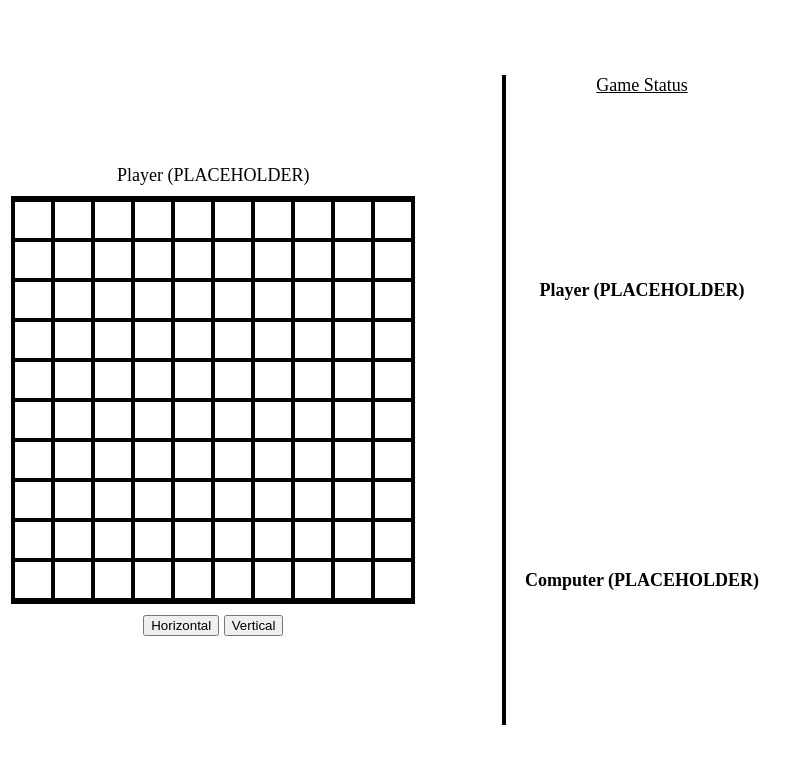
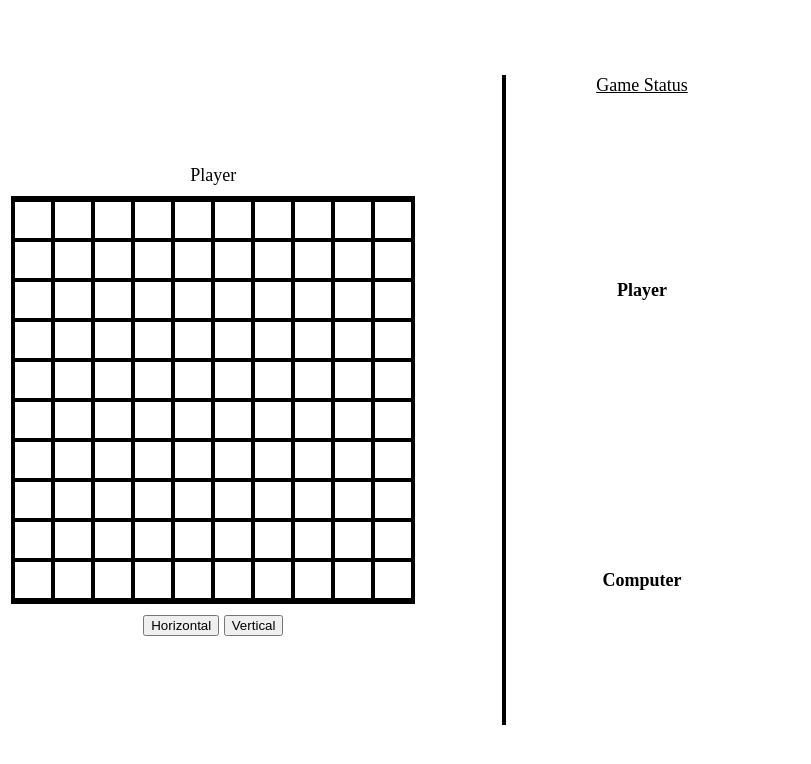
Before and after one commit to benzelcurry/battleship, a website built with webpack: page dist/index.html in a window 1280 px wide. Shown: the whole page, without its empty margins (0-811 px from the left). Built offline with nearby package versions, Linux system fonts and the light colour scheme.

Commit message:
Remove '(PLACEHOLDER') from Player + Computer names

```diff
--- a/dist/index.html
+++ b/dist/index.html
@@ -9,7 +9,7 @@
 </head>
 <body>
     <div class="board-container">
-        <div class="board1-player">Player (PLACEHOLDER)</div>
+        <div class="board1-player">Player</div>
         <div class="gameboard first"></div>
         <div class="button-container">
             <button class="horizontal">Horizontal</button>
@@ -17,14 +17,14 @@
         </div>
     </div>
     <div class="board-container2">
-        <div class="board2-player">Computer (PLACEHOLDER)</div>
+        <div class="board2-player">Computer</div>
         <div class="gameboard second"></div>
     </div>
     <div class="status-container">
         <div class="title"><u>Game Status</u></div>
         <div class="player-status">
-            <div class="player1">Player (PLACEHOLDER)</div>
-            <div class="player2">Computer (PLACEHOLDER)</div>
+            <div class="player1">Player</div>
+            <div class="player2">Computer</div>
         </div>
     </div>
 </body>
```
